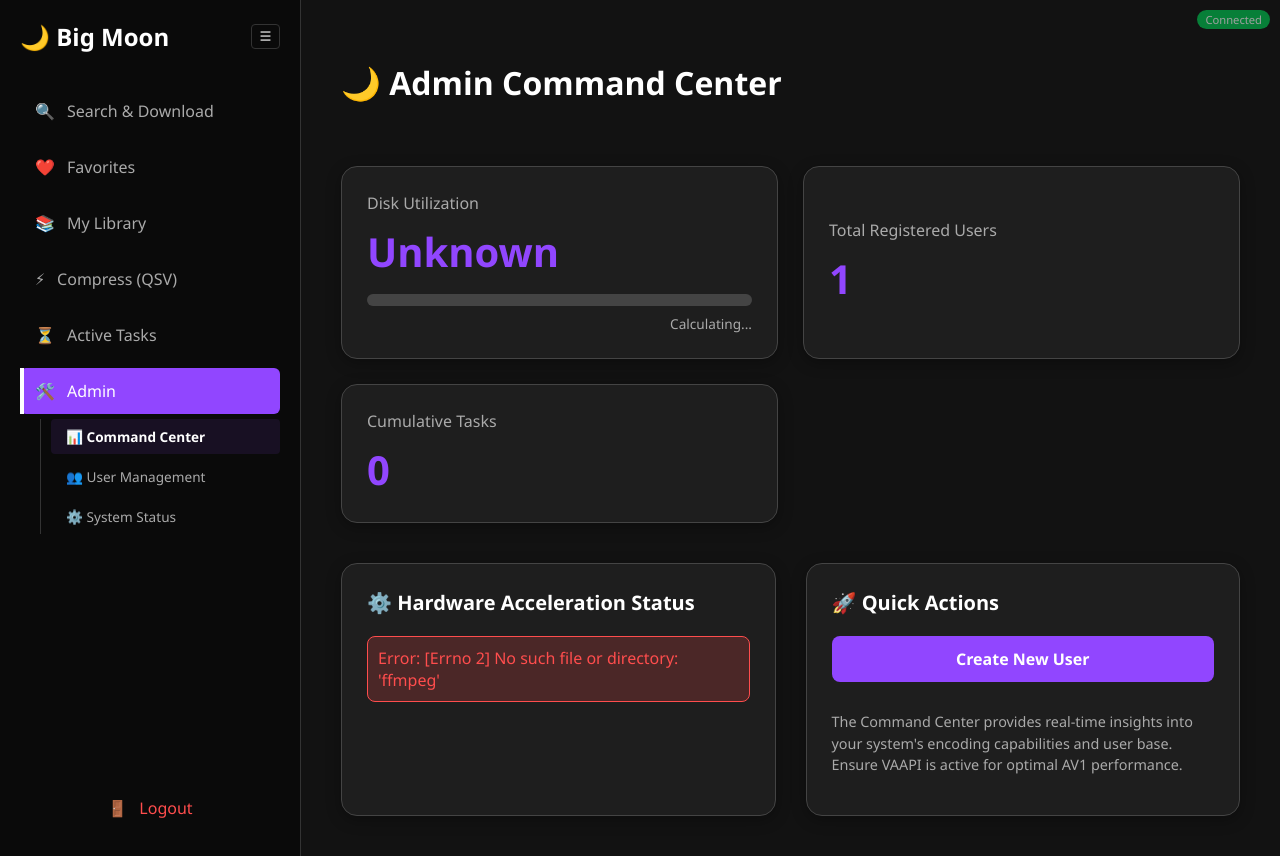
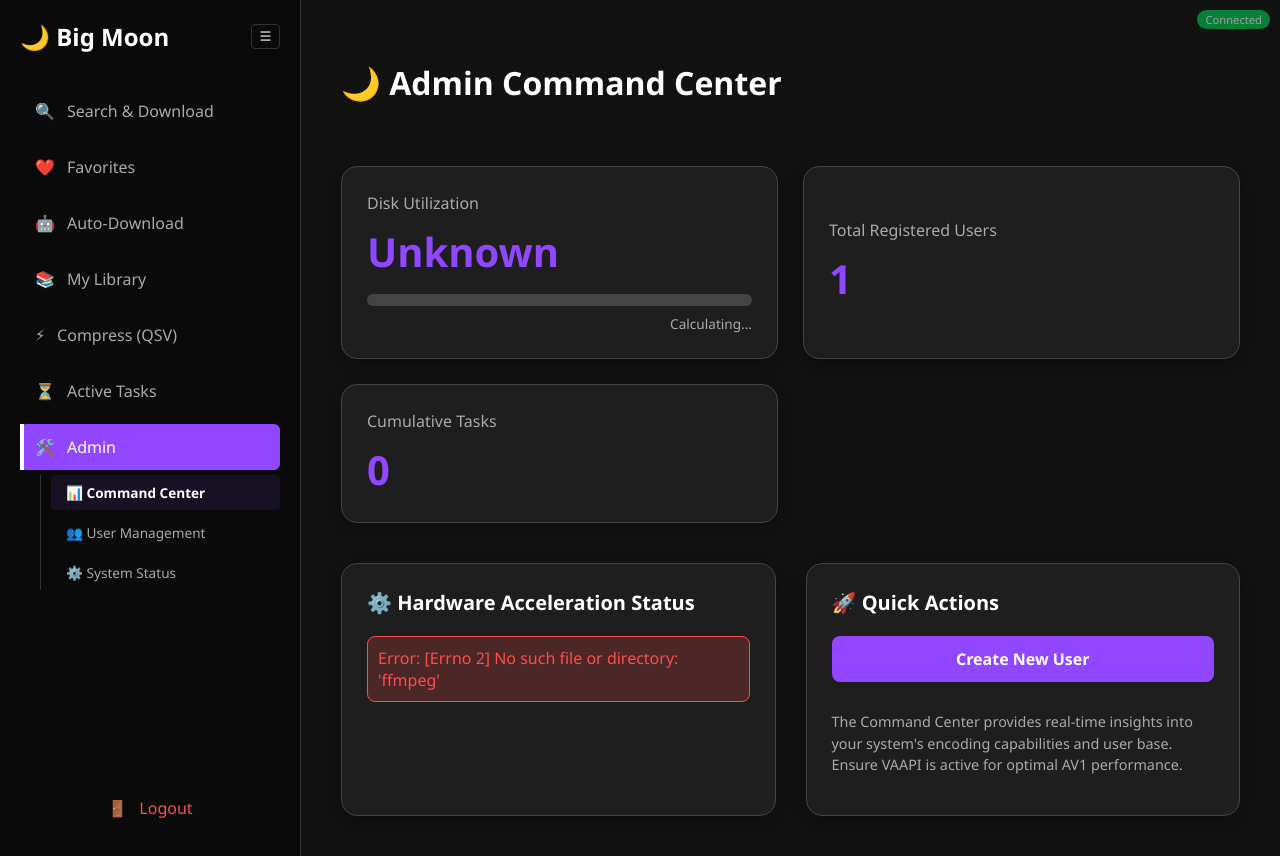
Before and after one commit to somewatson/bigmoon, a Flask app: page /admin in a window 1280 px wide. Run offline with Flask 3, Linux system fonts and the light colour scheme; a user stored in the database is signed in; some libraries are stand-ins or nearby versions.

Commit message:
fix: add missing Auto-Download link to layout sidebar for admin pages

```diff
--- a/app/templates/layout.html
+++ b/app/templates/layout.html
@@ -134,6 +134,7 @@
 
         <a class="nav-item" href="{{ url_for('index', tab='search') }}" id="nav-search"><span>🔍</span> <span>Search & Download</span></a>
         <a class="nav-item" href="{{ url_for('index', tab='favorites') }}" id="nav-favorites"><span>❤️</span> <span>Favorites</span></a>
+        <a class="nav-item" href="{{ url_for('index', tab='automation') }}" id="nav-automation"><span>🤖</span> <span>Auto-Download</span></a>
         <a class="nav-item" href="{{ url_for('index', tab='library') }}" id="nav-library"><span>📚</span> <span>My Library</span></a>
         <a class="nav-item" href="{{ url_for('index', tab='compress') }}" id="nav-compress"><span>⚡</span> <span>Compress (QSV)</span></a>
         <a class="nav-item" href="{{ url_for('index', tab='tasks') }}" id="nav-tasks"><span>⏳</span> <span>Active Tasks</span></a>
```
